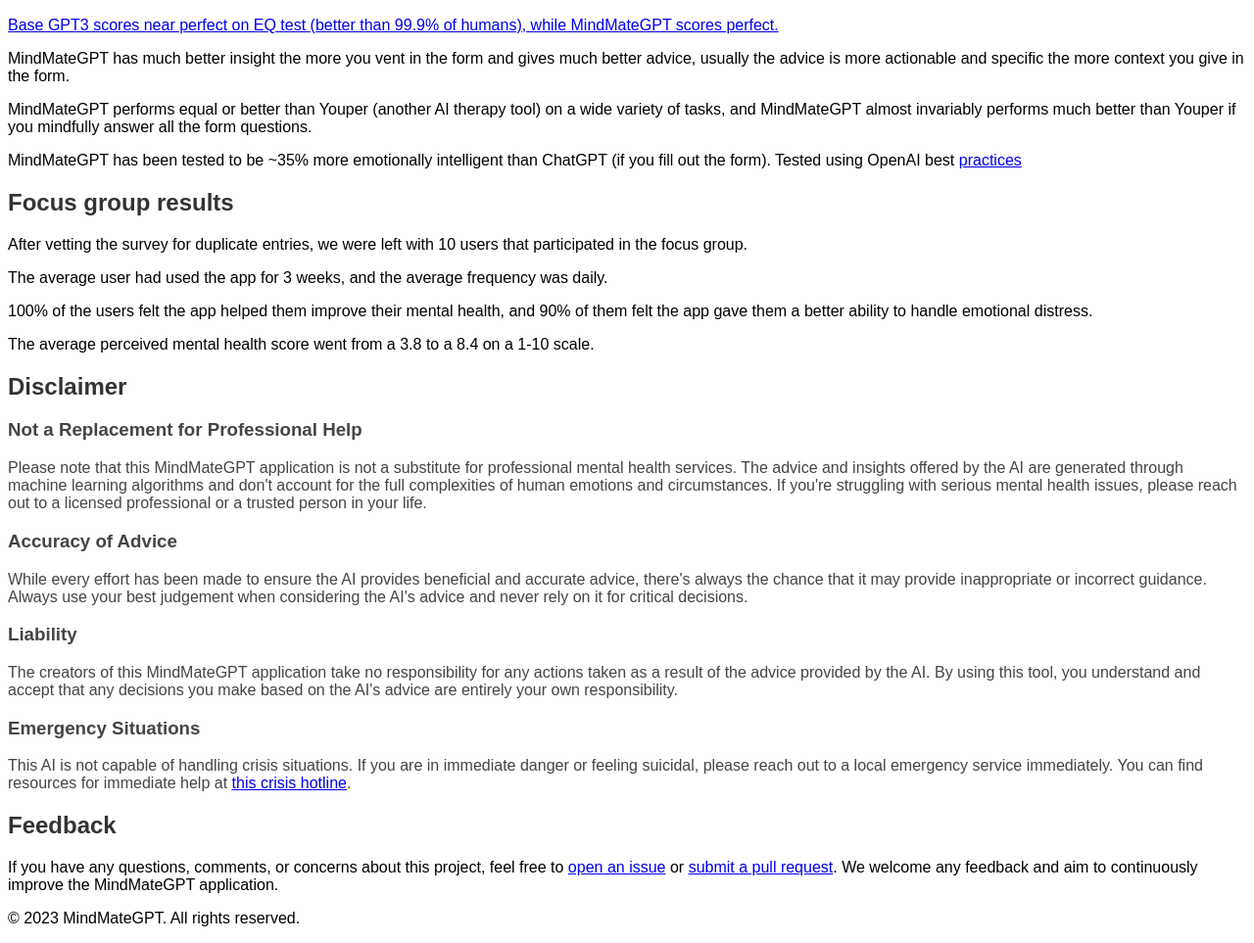
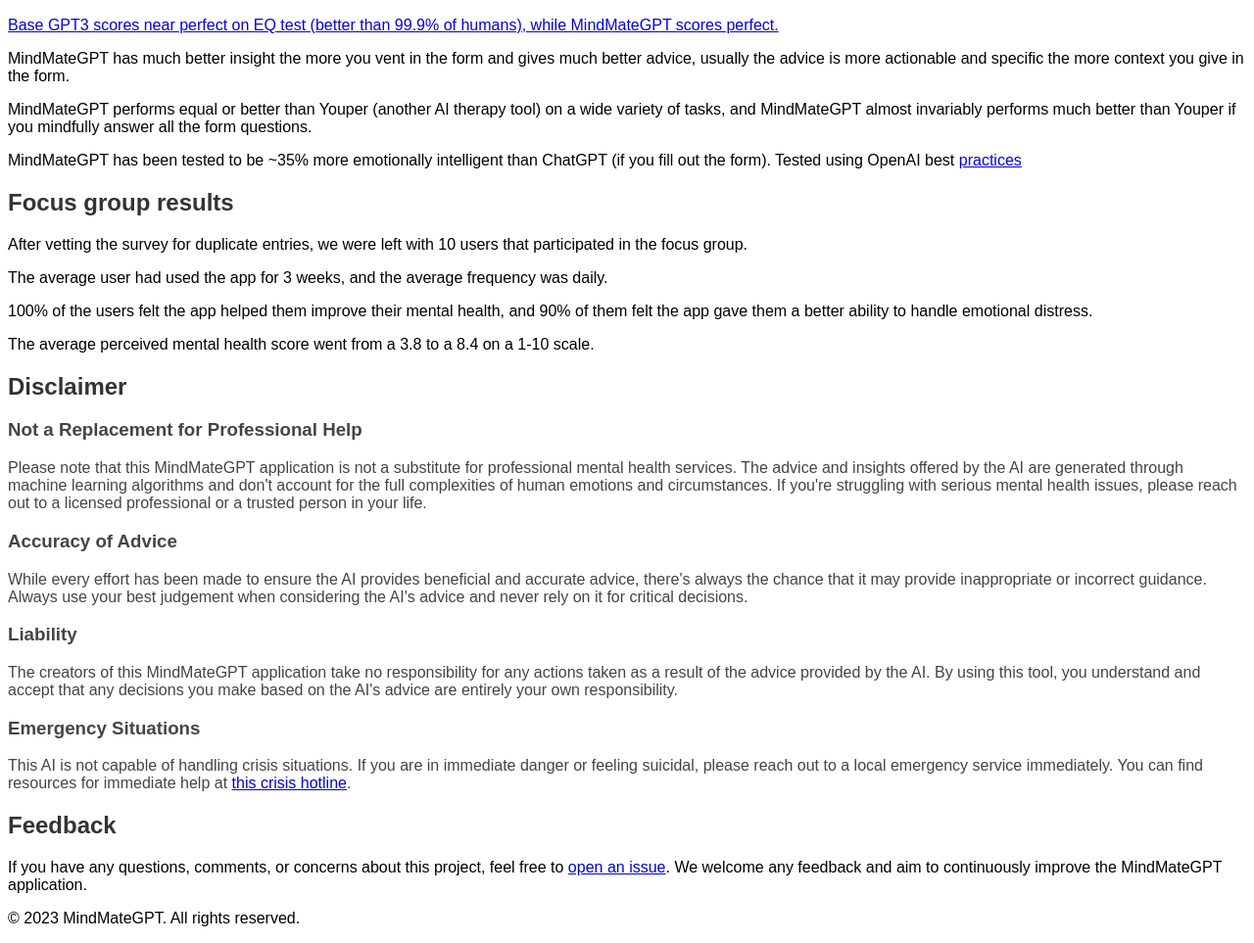
Before and after one commit to Atrone/MindMateGPTDisclaimer, a plain HTML site: page index.html in a window 1280 px wide. Shown: the part 111-1074 px from the top of the page at 98% size. Drawn offline with Linux system fonts and the light colour scheme.

Commit message:
Update index.html

```diff
--- a/index.html
+++ b/index.html
@@ -48,7 +48,7 @@
     </section>
     <section>
       <h2>Feedback</h2>
-      <p>If you have any questions, comments, or concerns about this project, feel free to <a href="https://github.com/atrone/MindMateGPT-V3/issues">open an issue</a> or <a href="https://github.com/atrone/MindMateGPT-V3/pulls">submit a pull request</a>. We welcome any feedback and aim to continuously improve the MindMateGPT application.</p>
+      <p>If you have any questions, comments, or concerns about this project, feel free to <a href="https://forms.gle/BcZnAE6cK8ZvVNMJ6">open an issue</a>. We welcome any feedback and aim to continuously improve the MindMateGPT application.</p>
     </section>
   </main>
   <footer>
```
